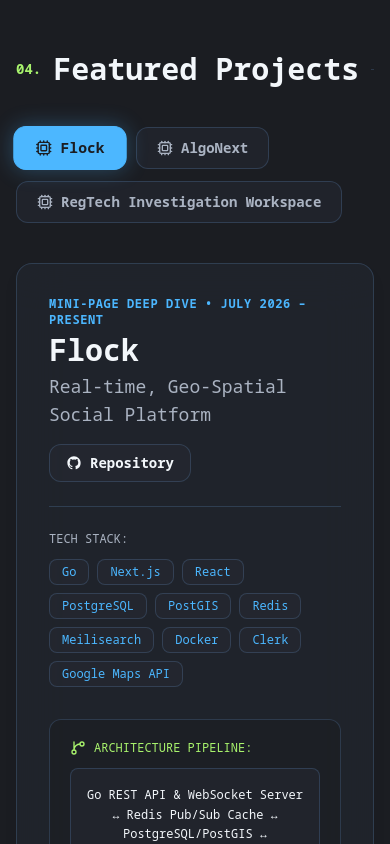
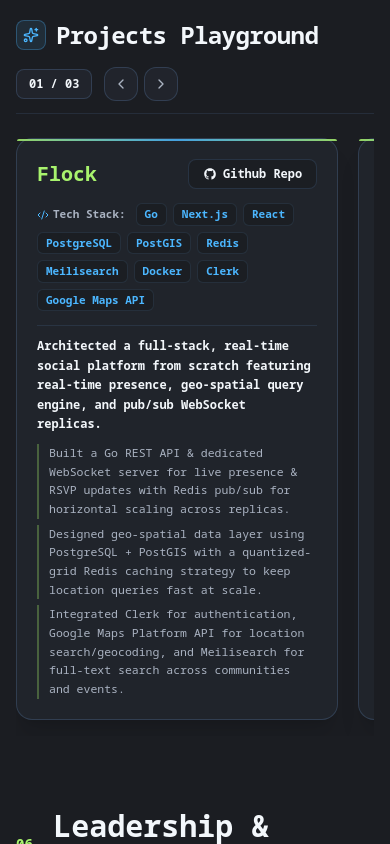
Before and after one commit to jul2264/Portfolio, a Next.js app: page / in a window 390 px wide. Shown: the part 4160-5004 px from the top of the page. Built offline with nearby package versions, Linux system fonts and the light colour scheme; no server answers.

Commit message:
feat: implement mouse wheel horizontal scroll interception for Projects Playground

```diff
--- a/sections/Experience.tsx
+++ b/sections/Experience.tsx
@@ -90,9 +90,9 @@ export function ExperienceSection() {
         </div>
 
         {/* Compact Futuristic HUD Card */}
-        <div className="relative rounded-2xl bg-surface/85 backdrop-blur-xl border border-borderSubtle p-5 sm:p-6 shadow-xl space-y-5 overflow-hidden group hover:border-accentGreen/40 transition-colors duration-300">
+        <div className="relative rounded-2xl bg-surface/85 backdrop-blur-xl border border-accentBlue/30 p-5 sm:p-6 shadow-xl space-y-5 overflow-hidden group hover:border-accentBlue/70 transition-colors duration-300">
           {/* Subtle Glowing Top Border Line */}
-          <div className="absolute top-0 left-0 right-0 h-[2px] bg-gradient-to-r from-accentGreen via-accentBlue to-accentGreen opacity-75" />
+          <div className="absolute top-0 left-0 right-0 h-[2px] bg-gradient-to-r from-accentBlue via-secondaryBlue to-accentBlue opacity-85" />
 
           {/* Header Row: Role (White -> Blue on Hover), Company (Green) & Meta Info */}
           <div className="flex flex-col sm:flex-row sm:items-center justify-between gap-2 pb-4 border-b border-borderSubtle/50">
--- a/sections/Leadership.tsx
+++ b/sections/Leadership.tsx
@@ -7,7 +7,7 @@ import { Palette, Calendar, MapPin, Award } from 'lucide-react';
 
 export function LeadershipSection() {
   return (
-    <section id="leadership" className="py-20 px-4 max-w-5xl mx-auto z-10 relative">
+    <section id="leadership" className="pt-6 pb-16 px-4 max-w-5xl mx-auto z-10 relative">
       <motion.div
         initial={{ opacity: 0, y: 32, scale: 0.98 }}
         whileInView={{ opacity: 1, y: 0, scale: 1 }}
--- a/sections/Projects.tsx
+++ b/sections/Projects.tsx
@@ -1,109 +1,160 @@
 'use client';
 
-import { useState } from 'react';
+import { useRef, useEffect, useState } from 'react';
 import { motion } from 'framer-motion';
 import { projectsData } from '@/lib/data';
-import { GlassCard } from '@/components/ui/GlassCard';
-import { trackProjectView } from '@/lib/gtag';
 import { GithubIcon } from '@/components/ui/SocialIcons';
-import {
-  ExternalLink,
-  Layers,
-  Cpu,
-  CheckCircle2,
-  GitBranch,
-  Server,
-  Database,
-  Search,
-  ShieldCheck,
-  Terminal
-} from 'lucide-react';
+import { Code2, ChevronLeft, ChevronRight, Sparkles } from 'lucide-react';
 
 export function ProjectsSection() {
-  const [activeProject, setActiveProject] = useState<string>(projectsData[0]?.id || 'flock');
+  const sectionRef = useRef<HTMLDivElement>(null);
+  const containerRef = useRef<HTMLDivElement>(null);
+  const [activeIndex, setActiveIndex] = useState(0);
+
+  // Wheel Interception Hook: Intercept vertical wheel deltaY while over the section and scroll horizontally
+  useEffect(() => {
+    const section = sectionRef.current;
+    const container = containerRef.current;
+    if (!section || !container) return;
+
+    const handleWheel = (e: WheelEvent) => {
+      if (!e.deltaY) return;
+
+      const isScrollingDown = e.deltaY > 0;
+      const isScrollingUp = e.deltaY < 0;
+
+      const maxScroll = container.scrollWidth - container.clientWidth;
+      const currentScroll = container.scrollLeft;
+
+      // Check if the container can scroll further in the current wheel scroll direction
+      const canScrollRight = isScrollingDown && currentScroll < maxScroll - 4;
+      const canScrollLeft = isScrollingUp && currentScroll > 4;
+
+      if (canScrollRight || canScrollLeft) {
+        e.preventDefault();
+        container.scrollLeft += e.deltaY;
+
+        // Update active slide counter badge
+        const newIdx = Math.round(container.scrollLeft / (container.clientWidth * 0.75));
+        setActiveIndex(Math.min(Math.max(newIdx, 0), projectsData.length - 1));
+      }
+    };
+
+    // passive: false is required to call e.preventDefault()
+    section.addEventListener('wheel', handleWheel, { passive: false });
+
+    return () => {
+      section.removeEventListener('wheel', handleWheel);
+    };
+  }, []);
+
+  const scrollToSlide = (direction: 'left' | 'right') => {
+    if (!containerRef.current) return;
+    const scrollAmount = containerRef.current.clientWidth * 0.8;
+    containerRef.current.scrollBy({
+      left: direction === 'left' ? -scrollAmount : scrollAmount,
+      behavior: 'smooth',
+    });
+  };
+
+  const handleScroll = () => {
+    if (!containerRef.current) return;
+    const { scrollLeft, clientWidth } = containerRef.current;
+    const newIdx = Math.round(scrollLeft / (clientWidth * 0.75));
+    setActiveIndex(Math.min(Math.max(newIdx, 0), projectsData.length - 1));
+  };
 
   return (
-    <section id="projects" className="py-20 px-4 max-w-7xl mx-auto z-10 relative">
+    <section ref={sectionRef} id="projects" className="py-12 px-4 max-w-6xl mx-auto z-10 relative">
       <motion.div
-        initial={{ opacity: 0, y: 32, scale: 0.98 }}
+        initial={{ opacity: 0, y: 28, scale: 0.98 }}
         whileInView={{ opacity: 1, y: 0, scale: 1 }}
         viewport={{ once: false, amount: 0.2 }}
-        transition={{ duration: 0.65, ease: [0.22, 1, 0.36, 1] }}
+        transition={{ duration: 0.6, ease: [0.16, 1, 0.3, 1] }}
       >
-        {/* Section Heading */}
-        <div className="flex items-center gap-3 mb-10">
-          <span className="font-mono text-accentGreen text-sm font-semibold">04.</span>
-          <h2 className="text-3xl sm:text-4xl font-extrabold text-textPrimary">Featured Projects</h2>
-          <div className="h-px bg-borderSubtle flex-1 max-w-xs" />
+        {/* Section Header with Playground Controls */}
+        <div className="flex flex-col sm:flex-row sm:items-center justify-between gap-4 border-b border-borderSubtle/60 pb-3 mb-6">
+          <div className="flex items-center gap-2.5">
+            <span className="p-1.5 rounded-lg bg-accentBlue/10 border border-accentBlue/30 text-accentBlue">
+              <Sparkles className="w-4 h-4" />
+            </span>
+            <h2 className="text-2xl sm:text-3xl font-extrabold text-textPrimary tracking-tight">
+              Projects Playground
+            </h2>
           </div>
 
-        {/* Project Selector Tabs */}
-        <div className="flex flex-wrap items-center gap-3 mb-10">
-          {projectsData.map((project) => (
+          {/* Slide Indicator & Buttons */}
+          <div className="flex items-center gap-3 font-mono text-xs text-textMuted">
+            <span className="text-textPrimary font-bold bg-surface/90 px-3 py-1.5 rounded-lg border border-borderSubtle">
+              0{activeIndex + 1} / 0{projectsData.length}
+            </span>
+
+            <div className="flex items-center gap-1.5">
               <button
-              key={project.id || project.title}
-              onClick={() => {
-                const projId = project.id || '';
-                setActiveProject(projId);
-                trackProjectView(projId);
-              }}
-              className={`px-5 py-2.5 rounded-xl font-bold text-sm transition-all border flex items-center gap-2 ${
-                activeProject === (project.id || '')
-                  ? project.accent === 'blue'
-                    ? 'bg-accentBlue text-bgPrimary border-accentBlue shadow-[0_0_20px_rgba(76,183,255,0.3)] scale-105'
-                    : 'bg-accentGreen text-bgPrimary border-accentGreen shadow-[0_0_20px_rgba(168,243,109,0.3)] scale-105'
-                  : 'bg-surface/80 border-borderSubtle text-textMuted hover:border-accentBlue hover:text-textPrimary'
-              }`}
+                onClick={() => scrollToSlide('left')}
+                className="p-2 rounded-xl bg-surface/90 border border-borderSubtle hover:border-accentBlue text-textMuted hover:text-accentBlue transition-all hover:scale-105"
+                aria-label="Previous Project"
               >
-              <Cpu className="w-4 h-4" />
-              {project.title}
+                <ChevronLeft className="w-4 h-4" />
               </button>
-          ))}
+              <button
+                onClick={() => scrollToSlide('right')}
+                className="p-2 rounded-xl bg-surface/90 border border-borderSubtle hover:border-accentBlue text-textMuted hover:text-accentBlue transition-all hover:scale-105"
+                aria-label="Next Project"
+              >
+                <ChevronRight className="w-4 h-4" />
+              </button>
+            </div>
+          </div>
         </div>
 
-        {/* Active Mini-Page Display */}
-        {projectsData
-          .filter((p) => p.id === activeProject)
-          .map((project) => (
+        {/* Horizontal Scroll Track Container with Mouse Wheel Interception */}
+        <div
+          ref={containerRef}
+          onScroll={handleScroll}
+          className="flex flex-nowrap gap-5 overflow-x-auto pb-4 scrollbar-none snap-x snap-mandatory cursor-grab active:cursor-grabbing"
+          style={{ scrollbarWidth: 'none', msOverflowStyle: 'none' }}
+        >
+          {projectsData.map((project, idx) => (
             <motion.div
               key={project.id}
-              initial={{ opacity: 0, y: 15 }}
-              animate={{ opacity: 1, y: 0 }}
-              transition={{ duration: 0.4 }}
+              initial={{ opacity: 0, x: 60, scale: 0.98 }}
+              whileInView={{ opacity: 1, x: 0, scale: 1 }}
+              viewport={{ once: false, amount: 0.2 }}
+              transition={{ delay: idx * 0.08, duration: 0.5, ease: [0.16, 1, 0.3, 1] }}
+              className="w-[90%] sm:w-[540px] lg:w-[620px] shrink-0 snap-center relative rounded-2xl bg-surface/85 backdrop-blur-xl border border-borderSubtle p-5 sm:p-6 shadow-xl hover:border-accentGreen/50 transition-colors duration-300 flex flex-col justify-between group"
             >
-              <GlassCard accent={project.accent} className="p-8 sm:p-10">
-                {/* Header */}
-                <div className="flex flex-wrap items-start justify-between gap-4 mb-6 pb-6 border-b border-borderSubtle">
-                  <div>
-                    <span className="text-xs font-mono text-accentBlue font-semibold uppercase tracking-wider block mb-1">
-                      Mini-Page Deep Dive • {project.period}
-                    </span>
-                    <h3 className="text-3xl sm:text-4xl font-extrabold text-textPrimary mb-1">
+              {/* Glowing Top Border Line */}
+              <div className="absolute top-0 left-0 right-0 h-[2px] rounded-t-2xl bg-gradient-to-r from-accentGreen via-accentBlue to-accentGreen opacity-85" />
+
+              <div className="space-y-3.5">
+                {/* TOP ROW: Project Title (Green Text) & Github Repo Button */}
+                <div className="flex items-center justify-between gap-3">
+                  {/* Project Name: GREEN text */}
+                  <h3 className="text-xl sm:text-2xl font-extrabold text-accentGreen font-mono">
                     {project.title}
                   </h3>
-                    <p className="text-lg font-medium text-textMuted">{project.subtitle}</p>
-                  </div>
 
-                  <div className="flex items-center gap-3">
                   <a
                     href={project.github}
                     target="_blank"
                     rel="noopener noreferrer"
-                      className="px-4 py-2 rounded-xl bg-surface/90 border border-borderSubtle hover:border-accentBlue text-textPrimary hover:text-accentBlue transition-all flex items-center gap-2 text-sm font-semibold"
+                    className="px-3.5 py-1.5 rounded-lg bg-bgPrimary/80 border border-borderSubtle/80 hover:border-accentBlue text-textPrimary hover:text-accentBlue transition-all flex items-center gap-1.5 text-xs font-mono font-bold hover:scale-105 shrink-0"
                   >
-                      <GithubIcon className="w-4 h-4" /> Repository
+                    <GithubIcon className="w-3.5 h-3.5" /> Github Repo
                   </a>
                 </div>
-                </div>
 
-                {/* Tech Stack Badges */}
-                <div className="mb-8">
-                  <h4 className="text-xs font-mono uppercase text-textMuted mb-3">Tech Stack:</h4>
-                  <div className="flex flex-wrap gap-2">
+                {/* MIDDLE ROW: Tech Stack (Pills) */}
+                <div>
+                  <div className="flex flex-wrap items-center gap-1.5">
+                    <span className="text-[11px] font-mono text-textMuted font-bold mr-1 flex items-center gap-1">
+                      <Code2 className="w-3 h-3 text-accentBlue" /> Tech Stack:
+                    </span>
                     {project.techStack.map((tech) => (
                       <span
                         key={tech}
-                        className="px-3 py-1 rounded-lg bg-surface/90 border border-borderSubtle text-accentBlue text-xs font-mono font-medium"
+                        className="px-2 py-0.5 rounded-md bg-bgPrimary/70 border border-borderSubtle/60 text-accentBlue text-[11px] font-mono font-semibold"
                       >
                         {tech}
                       </span>
@@ -111,33 +162,29 @@ export function ProjectsSection() {
                   </div>
                 </div>
 
-                {/* Architecture Diagram Visualization Box */}
-                <div className="mb-8 p-5 rounded-xl bg-bgPrimary/60 border border-borderSubtle">
-                  <h4 className="text-xs font-mono uppercase text-accentGreen mb-3 flex items-center gap-2">
-                    <GitBranch className="w-4 h-4" /> Architecture Pipeline:
-                  </h4>
-                  <div className="p-4 rounded-lg bg-surface/80 border border-borderSubtle font-mono text-xs sm:text-sm text-textPrimary flex items-center justify-center text-center leading-relaxed">
-                    {project.architectureSummary}
-                  </div>
-                </div>
+                {/* HORIZONTAL DIVIDER LINE (Matching Handwritten Sketch) */}
+                <div className="h-px bg-borderSubtle/60 w-full my-2.5" />
 
-                {/* Key Features Checklist */}
-                <div>
-                  <h4 className="text-xs font-mono uppercase text-textMuted mb-4">
-                    Engineering Highlights:
-                  </h4>
-                  <div className="space-y-3">
+                {/* BOTTOM ROW: Description About Project */}
+                <div className="space-y-2">
+                  <p className="text-xs sm:text-sm text-textPrimary font-semibold leading-relaxed">
+                    {project.summary}
+                  </p>
+                  <div className="space-y-1.5 pt-0.5">
                     {(project.keyFeatures || []).map((feat, i) => (
-                      <div key={i} className="flex items-start gap-3">
-                        <CheckCircle2 className="w-5 h-5 text-accentGreen shrink-0 mt-0.5" />
-                        <p className="text-textMuted text-sm sm:text-base leading-relaxed">{feat}</p>
-                      </div>
+                      <p
+                        key={i}
+                        className="text-[11.5px] sm:text-xs text-textMuted leading-relaxed pl-2.5 border-l-2 border-accentGreen/30"
+                      >
+                        {feat}
+                      </p>
                     ))}
                   </div>
                 </div>
-              </GlassCard>
+              </div>
             </motion.div>
           ))}
+        </div>
       </motion.div>
     </section>
   );
```
Lines whose indentation alone changed are shown as unchanged.
